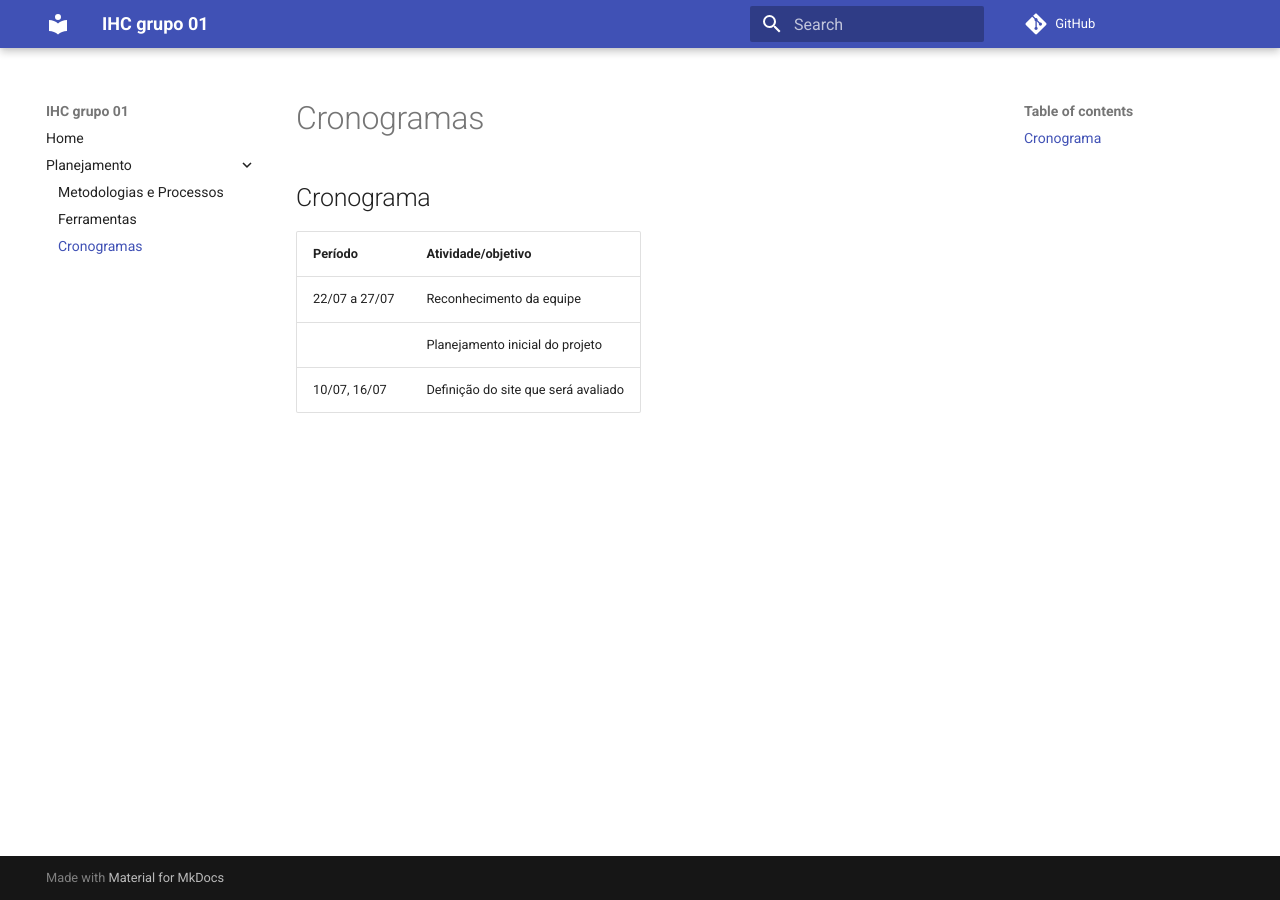
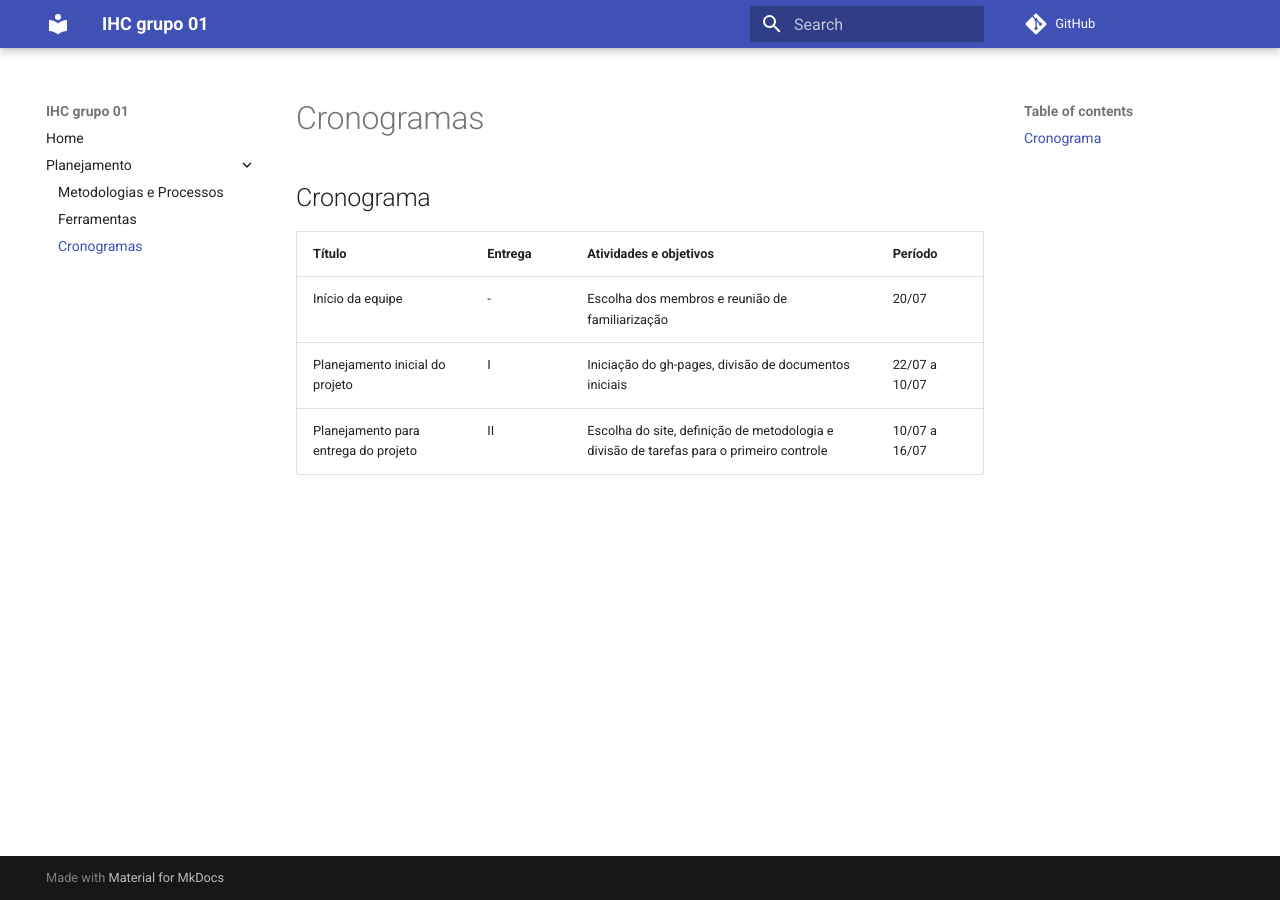
Before and after one commit to francisco1code/2021.1-Prefeitura-de-Concordia, an MkDocs documentation site: the page built from docs/planejamento/cronograma.md, in a window 1280 px wide. Built offline with MkDocs 1.6.1 and Material for MkDocs 9.7.7, drawn with Linux system fonts in a browser that asks for light colours; comment, search, counter and statistics services are not loaded.

Commit message:
(#4): atualizacao cronograma

```diff
--- a/docs/planejamento/cronograma.md
+++ b/docs/planejamento/cronograma.md
@@ -1,6 +1,6 @@
 ## Cronograma
-| Período | Atividade/objetivo |
-| - | - |
-| 22/07 a 27/07 | Reconhecimento da equipe |
-| | Planejamento inicial do projeto |
-| 10/07, 16/07  | Definição do site que será avaliado |
+| Título | Entrega | Atividades e objetivos | Período |
+| - | - | - | - |
+| Início da equipe | - | Escolha dos membros e reunião de familiarização | 20/07 |
+|  Planejamento inicial do projeto | I | Iniciação do gh-pages, divisão de documentos iniciais | 22/07 a 10/07 |
+| Planejamento para entrega do projeto | II |  Escolha do site, definição de metodologia e divisão de tarefas para o primeiro controle | 10/07 a 16/07 |
```
